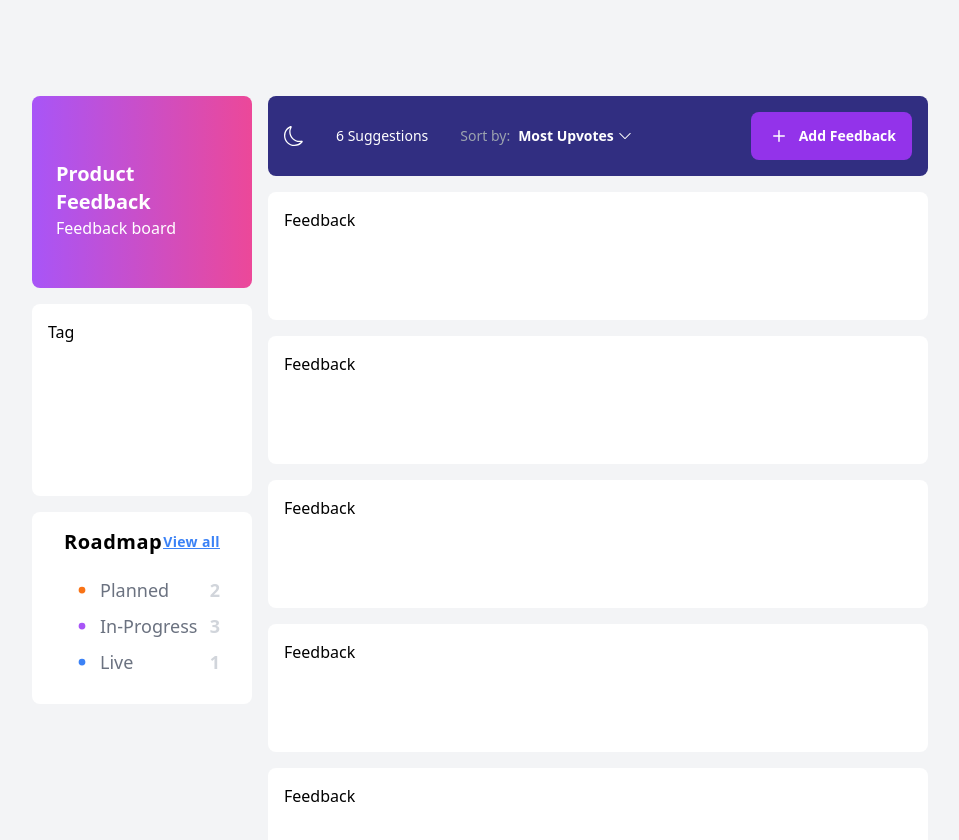
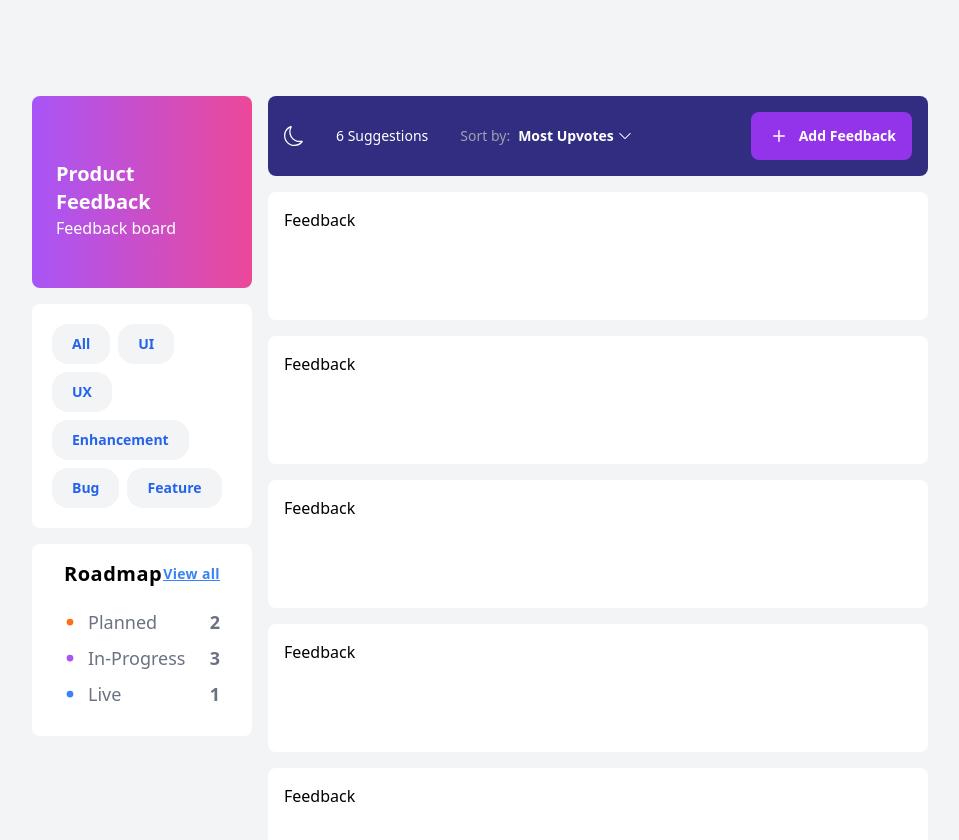
Before and after one commit to hbbolaji/product-feedback, a React (Create React App) app: page / in a window 1280 px wide. Shown: the top 840 px of the page, without its empty margins (160-1119 px from the left). Built offline with nearby package versions, Linux system fonts and the light colour scheme.

Commit message:
tags component created

```diff
--- a/src/components/Roadmap.tsx
+++ b/src/components/Roadmap.tsx
@@ -10,7 +10,7 @@ const roadmaps = [
 
 const Roadmap = () => {
   return (
-    <div className="w-full h-48 rounded-lg bg-white dark:text-white dark:bg-gray-800 py-4 px-8 space-y-4">
+    <div className="w-full min-h-48 rounded-lg bg-white dark:text-white dark:bg-gray-800 py-4 px-8 space-y-4">
       <div className="flex items-center justify-between">
         <p className="text-xl font-bold tracking-wide">Roadmap</p>
         <p className="text-blue-500 underline text-sm font-semibold cursor-pointer tracking-wide">
@@ -18,7 +18,6 @@ const Roadmap = () => {
         </p>
       </div>
       <div>
-        <ul>
         {roadmaps.map((roadmap) => (
           <RoadmapItem
             key={roadmap.title}
@@ -26,7 +25,6 @@ const Roadmap = () => {
             title={roadmap.title}
           />
         ))}
-        </ul>
       </div>
     </div>
   );
--- a/src/components/RoadmapItem.tsx
+++ b/src/components/RoadmapItem.tsx
@@ -8,17 +8,19 @@ interface PropsType {
 
 const RoadmapItem: React.FC<PropsType> = ({ title, quantity }) => {
   return (
-    <li className="flex items-center">
-      {title === "Planned" && <BsDot className="text-orange-500 text-4xl" />}
+    <div className="flex items-center justify-between">
+      {title === "Planned" && (
+        <BsDot className="-ml-3 text-orange-500 text-4xl" />
+      )}
       {title === "In-Progress" && (
-        <BsDot className="text-purple-500 text-4xl" />
+        <BsDot className="-ml-3 text-purple-500 text-4xl" />
       )}
-      {title === "Live" && <BsDot className="text-blue-500 text-4xl" />}
+      {title === "Live" && <BsDot className="-ml-3 text-blue-500 text-4xl" />}
       <span className="text-gray-500 dark:text-gray-300 text-lg">{title}</span>
-      <span className="flex-1 justify-end flex text-lg dark:text-gray-200 text-gray-300 font-bold">
+      <span className="flex-1 justify-end flex text-lg dark:text-gray-200 text-gray-500 font-bold">
         <span>{quantity}</span>
       </span>
-    </li>
+    </div>
   );
 };
 
--- /dev/null
+++ b/src/components/Tag.tsx
@@ -0,0 +1,26 @@
+import React, { useState } from "react";
+
+const Tag: React.FC<{ title: string }> = ({ title }) => {
+  const [select, setSelect] = useState<boolean>(false);
+  const toggleSelect = () => {
+    setSelect((prevState) => !prevState);
+  };
+  return (
+    <div
+      onClick={toggleSelect}
+      className={`px-5 rounded-2xl ${select ? "bg-blue-600" : "bg-gray-100"} ${
+        select ? "dark:bg-blue-600" : "dark:bg-gray-700"
+      }  h-10 m-1 cursor-pointer flex items-center`}
+    >
+      <p
+        className={`text-sm font-semibold ${
+          select ? "text-white" : "text-blue-600"
+        } ${select ? "dark:text-white" : "dark:text-blue-200"}`}
+      >
+        {title}
+      </p>
+    </div>
+  );
+};
+
+export default Tag;
--- a/src/components/TagContainer.tsx
+++ b/src/components/TagContainer.tsx
@@ -1,9 +1,15 @@
 import React from "react";
+import Tag from "./Tag";
 
 const TagContainer = () => {
   return (
-    <div className="w-full h-48 rounded-lg bg-white dark:text-white dark:bg-gray-800 p-4">
-      <div>Tag</div>
+    <div className="w-full min-h-48 rounded-lg bg-white dark:text-white dark:bg-gray-800 p-4 flex flex-wrap">
+      <Tag title="All" />
+      <Tag title="UI" />
+      <Tag title="UX" />
+      <Tag title="Enhancement" />
+      <Tag title="Bug" />
+      <Tag title="Feature" />
     </div>
   );
 };
```
Lines whose indentation alone changed are shown as unchanged.
